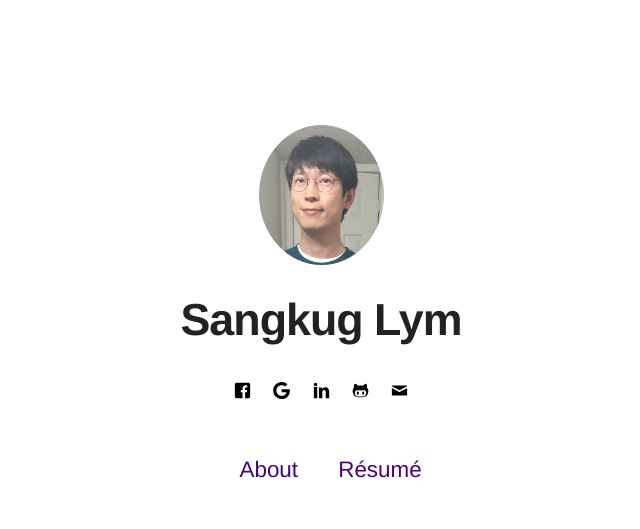
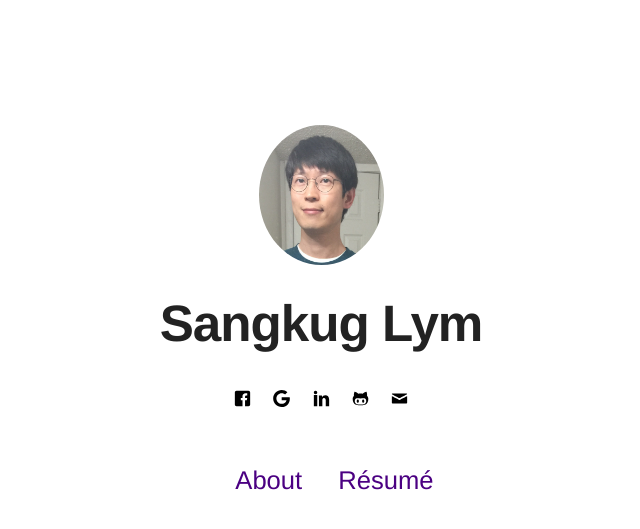
Before and after one commit to erhoo82/erhoo82.github.io, a Jekyll site: the page built from index.html, in a window 1280 px wide. Shown: the top 529 px of the page, without its empty margins (319-959 px from the left). Built offline with Jekyll 4.4.1, drawn with Linux system fonts in a browser that asks for light colours.

Commit message:
update[B

```diff
--- a/_sass/base/general.sass
+++ b/_sass/base/general.sass
@@ -1,5 +1,5 @@
 body, html
-	font-size: 70%
+	font-size: 80%
 
 body
 	line-height: 1
```
